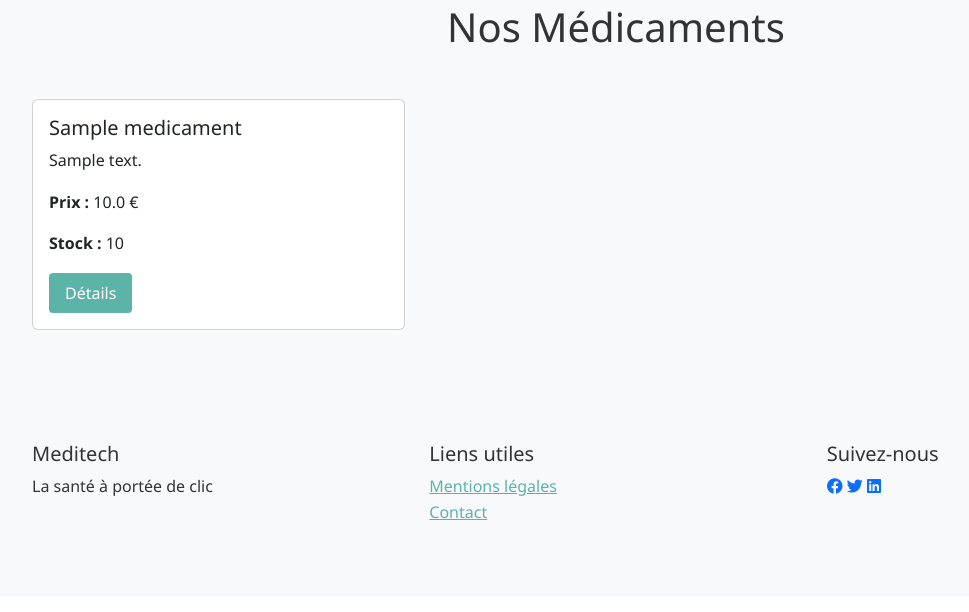
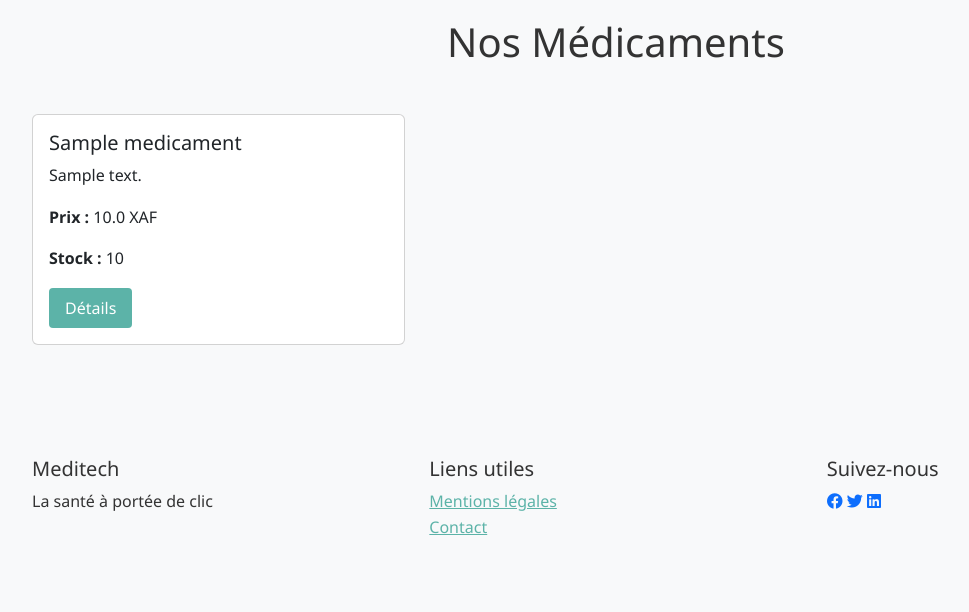
Before and after one commit to Manos2605/good_doctors, a Flask app: page / in a window 1280 px wide. Shown: the part 1153-1765 px from the top of the page, without its empty margins (24-993 px from the left). Before the commit the page ends 1673 px from the top, so only its background shows below. Run offline with Flask 3, Linux system fonts and the light colour scheme; tables that the repository leaves empty hold one stand-in row (values such as "Sample post"); some libraries are stand-ins or nearby versions.

Commit message:
Arrangement des  styles

```diff
--- a/app/templates/consultations/medicaments.html
+++ b/app/templates/consultations/medicaments.html
@@ -52,7 +52,7 @@
                             </p>
                             <p class="card-text">{{ medicament.description|truncate(100) }}</p>
                             <p class="card-text">
-                                <strong>Prix:</strong> {{ "%.2f"|format(medicament.prix) }} €<br>
+                                <strong>Prix:</strong> {{ "%.2f"|format(medicament.prix) }} XAF<br>
                                 <strong>Stock:</strong> {{ medicament.stock }}
                             </p>
                         </div>
--- a/app/templates/index.html
+++ b/app/templates/index.html
@@ -23,7 +23,7 @@
                     </a>
                 </div>
             </div>
-            <div class="col-lg-6">
+            <div class="col-lg-6" style="margin-top: 15px;">
                 <img src="https://images.unsplash.com/photo-1576602976047-174e57a47881?ixlib=rb-4.0.3&ixid=M3wxMjA3fDB8MHxwaG90by1wYWdlfHx8fGVufDB8fHx8fA%3D%3D&auto=format&fit=crop&w=1000&q=80" alt="Médecin en ligne" class="img-fluid"  style="border-radius : 25px">
             </div>
         </div>
@@ -76,7 +76,7 @@
                 <div class="card-body">
                     <h5 class="card-title">{{ medicament.nom }}</h5>
                     <p class="card-text">{{ medicament.description }}</p>
-                    <p class="card-text"><strong>Prix :</strong> {{ medicament.prix }} €</p>
+                    <p class="card-text"><strong>Prix :</strong> {{ medicament.prix }} XAF</p>
                     <p class="card-text"><strong>Stock :</strong> {{ medicament.stock }}</p>
                     <a href="{{ url_for('main.medicament_details', id=medicament.id) }}" class="btn btn-primary" style="background-color : #5cb3a8">Détails</a>
                 </div>
@@ -87,7 +87,7 @@
 </div>
 
 <!-- Footer -->
-<footer class="footer py-4">
+<footer class="footer py-4" style="background-color : ">
     <div class="container">
         <div class="row">
             <div class="col-md-4">
--- a/init_db.py
+++ b/init_db.py
@@ -64,7 +64,7 @@ with app.app_context():
                 nom='Paracétamol',
                 type='moderne',
                 description='Antidouleur et antipyrétique',
-                prix=5.99,
+                prix=2500,
                 stock=100,
                 categorie='Antalgique',
                 effets_secondaires='Rarement des réactions allergiques',
@@ -74,7 +74,7 @@ with app.app_context():
                 nom='Artemisia',
                 type='africain',
                 description='Plante médicinale traditionnelle',
-                prix=12.99,
+                prix=5500,
                 stock=50,
                 categorie='Antipaludique',
                 effets_secondaires='Aucun effet secondaire connu',
```
